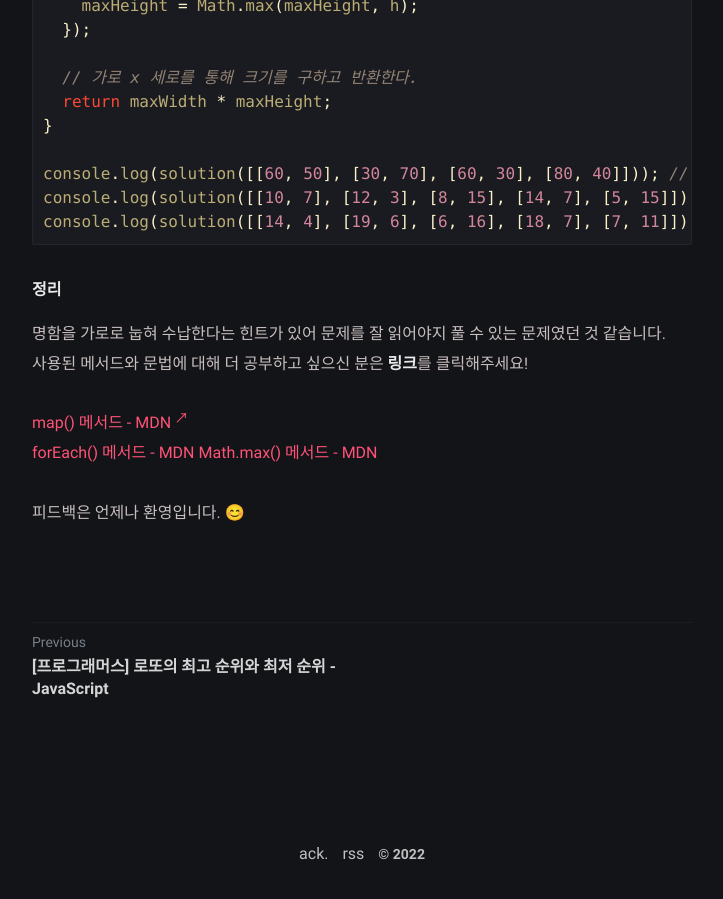
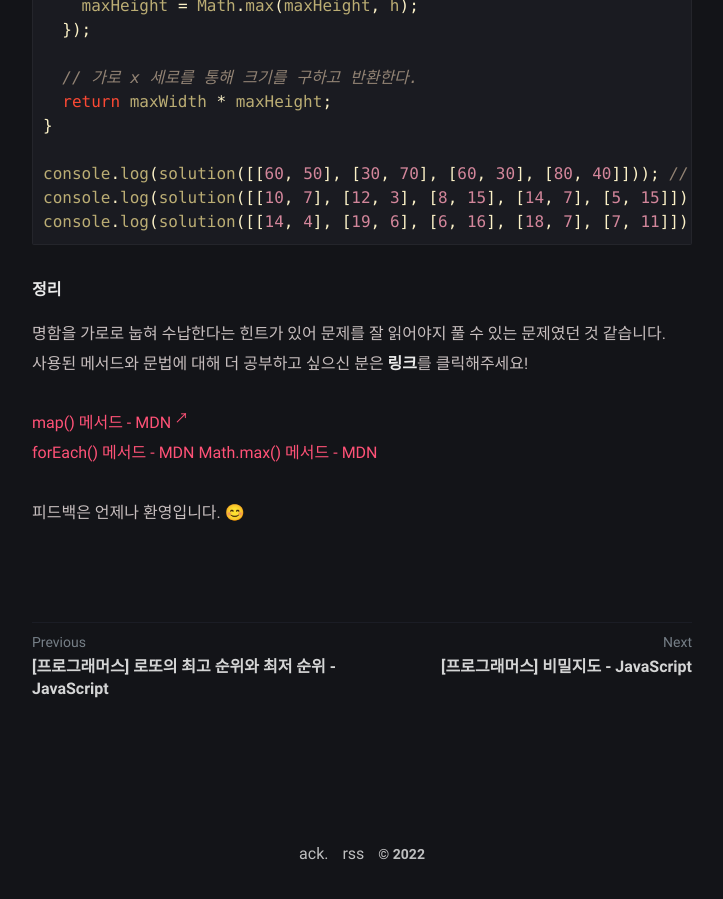
Before and after one commit to LeeJams/LeeJams.github.io, a Jekyll site: the page built from _posts/programmers/lv1/2022-09-13-최소직사각형.md, in a window 1280 px wide and 900 px high, scrolled down 2054 px. Shown: the whole window, without its empty margins (278-1001 px from the left). Built offline with Jekyll 4.4.1, drawn with Linux system fonts in a browser that asks for light colours; comment, search, counter and statistics services are not loaded; part of the change alters nothing that is shown.

Commit message:
비밀지도

````diff
--- a/_posts/programmers/lv1/2022-09-13-최소직사각형.md
+++ b/_posts/programmers/lv1/2022-09-13-최소직사각형.md
@@ -73,9 +73,9 @@ console.log(solution([[14, 4], [19, 6], [6, 16], [18, 7], [7, 11]])); // 133
 ```
 
 ##### 정리
+
 명함을 가로로 눕혀 수납한다는 힌트가 있어 문제를 잘 읽어야지 풀 수 있는 문제였던 것 같습니다.<br />
 사용된 메서드와 문법에 대해 더 공부하고 싶으신 분은 **링크**를 클릭해주세요!
-
 
 [map() 메서드 - MDN](https://developer.mozilla.org/ko/docs/Web/JavaScript/Reference/Global_Objects/Array/map){:target="_blank"}<br />
 [forEach() 메서드 - MDN](https://developer.mozilla.org/ko/docs/Web/JavaScript/Reference/Global_Objects/Array/forEach){:target="\_blank"}
--- /dev/null
+++ b/_posts/programmers/lv1/2022-09-16-비밀지도.md
@@ -0,0 +1,81 @@
+---
+layout: post
+title: "[프로그래머스] 비밀지도 - JavaScript"
+tags: [JAVASCRIPT, PROGRAMMERS, LV1, KAKAO]
+---
+
+##### 문제 출처
+
+[Lv.1 비밀지도 - JavaScript](https://school.programmers.co.kr/learn/courses/30/lessons/17681?language=javascript){:target="\_blank"}
+
+##### 문제 설명
+
+네오는 평소 프로도가 비상금을 숨겨놓는 장소를 알려줄 비밀지도를 손에 넣었다. 그런데 이 비밀지도는 숫자로 암호화되어 있어 위치를 확인하기 위해서는 암호를 해독해야 한다. 다행히 지도 암호를 해독할 방법을 적어놓은 메모도 함께 발견했다.
+
+1. 지도는 한 변의 길이가 n인 정사각형 배열 형태로, 각 칸은 "공백"(" ") 또는 "벽"("#") 두 종류로 이루어져 있다.
+2. 전체 지도는 두 장의 지도를 겹쳐서 얻을 수 있다. 각각 "지도 1"과 "지도 2"라고 하자. 지도 1 또는 지도 2 중 어느 하나라도 벽인 부분은 전체 지도에서도 벽이다. 지도 1과 지도 2에서 모두 공백인 부분은 전체 지도에서도 공백이다.
+3. "지도 1"과 "지도 2"는 각각 정수 배열로 암호화되어 있다.
+4. 암호화된 배열은 지도의 각 가로줄에서 벽 부분을 1, 공백 부분을 0으로 부호화했을 때 얻어지는 이진수에 해당하는 값의 배열이다.
+
+![비밀지도](../../images/map.png)
+
+네오가 프로도의 비상금을 손에 넣을 수 있도록, 비밀지도의 암호를 해독하는 작업을 도와줄 프로그램을 작성하라.
+
+##### 입력 형식
+
+- 입력으로 지도의 한 변 크기 n 과 2개의 정수 배열 arr1, arr2가 들어온다.
+  - 1 ≦ n ≦ 16
+  - arr1, arr2는 길이 n인 정수 배열로 주어진다.
+  - 정수 배열의 각 원소 x를 이진수로 변환했을 때의 길이는 n 이하이다. 즉, 0 ≦ x ≦ 2n - 1을 만족한다.
+
+##### 출력 형식
+
+원래의 비밀지도를 해독하여 '#', 공백으로 구성된 문자열 배열로 출력하라.
+
+##### 예시
+
+입출력 예
+
+| n   | arr1                     | arr2                     | return                                                     |
+| --- | ------------------------ | ------------------------ | ---------------------------------------------------------- |
+| 5   | [9, 20, 28, 18, 11]      | [30, 1, 21, 17, 28]      | ["#####","# # #", "### #", "# ##", "#####"]                |
+| 6   | [46, 33, 33 ,22, 31, 50] | [27 ,56, 19, 14, 14, 10] | ["######", "### #", "## ##", " #### ", " #####", "### # "] |
+
+##### 풀이
+
+```javascript
+function solution(n, arr1, arr2) {
+  // map() 메서드, OR 비트연산, toString 2진법 변환을 사용해 지도의 합본을 만든다
+  // 2진법으로 변환한 arr1 - ['01001', '10100', '11100', '10010', '01011']
+  // 2진법으로 변환한 arr2 - ['11110', '00001', '10101', '10001', '11100']
+  // OR 비트연산 적용 후   - ['11111', '10101', '11101', '10011', '11111']
+  const secretMap = arr1.map((m, idx) => (m | arr2[idx]).toString(2));
+
+  // map()으로 순환하여 정규식을 사용하여 1은 #으로 0은 ' '공백으로 변환 후 반환
+  // 2진법 변환 중 앞에 0이 사라지는 경우가 존재하기 때문에
+  // padStart()를 이용하여 n의 수 만큼 앞에 0을 채워준다.
+  return secretMap.map((m) =>
+    m.padStart(n, "0").replace(/1/g, "#").replace(/0/g, " ")
+  );
+}
+
+console.log(solution(5, [9, 20, 28, 18, 11], [30, 1, 21, 17, 28]));
+// ["#####","# # #", "### #", "# ##", "#####"]
+
+console.log(solution(6, [46, 33, 33, 22, 31, 50], [27, 56, 19, 14, 14, 10]));
+// ["######", "### #", "## ##", " #### ", " #####", "### # "]
+```
+
+##### 정리
+
+실제로 2018년도 카카오 블라인드 채용에 나왔던 문제입니다. 카카오 테스트인 만큼 어렵습니다. 자주 사용하지 않는 OR 비트연산도 이용하였기에 더 어려울 수 있는데 한번 쯤 봐두면 좋을 것 같습니다.<br />
+사용된 메서드와 문법에 대해 더 공부하고 싶으신 분은 **링크**를 클릭해주세요!
+
+[map() 메서드 - MDN](https://developer.mozilla.org/ko/docs/Web/JavaScript/Reference/Global_Objects/Array/map){:target="\_blank"}<br />
+[OR 비트연산 - MDN](https://developer.mozilla.org/en-US/docs/Web/JavaScript/Reference/Operators/Bitwise_OR){:target="\_blank"}<br />
+[toString() 메서드 - MDN](https://developer.mozilla.org/ko/docs/Web/JavaScript/Reference/Global_Objects/Number/toString){:target="\_blank"}<br />
+[padStart() 메서드 - MDN](https://developer.mozilla.org/ko/docs/Web/JavaScript/Reference/Global_Objects/String/padStart){:target="\_blank"}<br />
+[replace() 메서드 - MDN](https://developer.mozilla.org/ko/docs/Web/JavaScript/Reference/Global_Objects/String/replace){:target="\_blank"}<br />
+[정규 표현식 - MDN](https://developer.mozilla.org/ko/docs/Web/JavaScript/Guide/Regular_Expressions){:target="\_blank"}<br />
+
+피드백은 언제나 환영입니다. 😊
````
Also changed, not shown: _posts/images/map.png (added).
